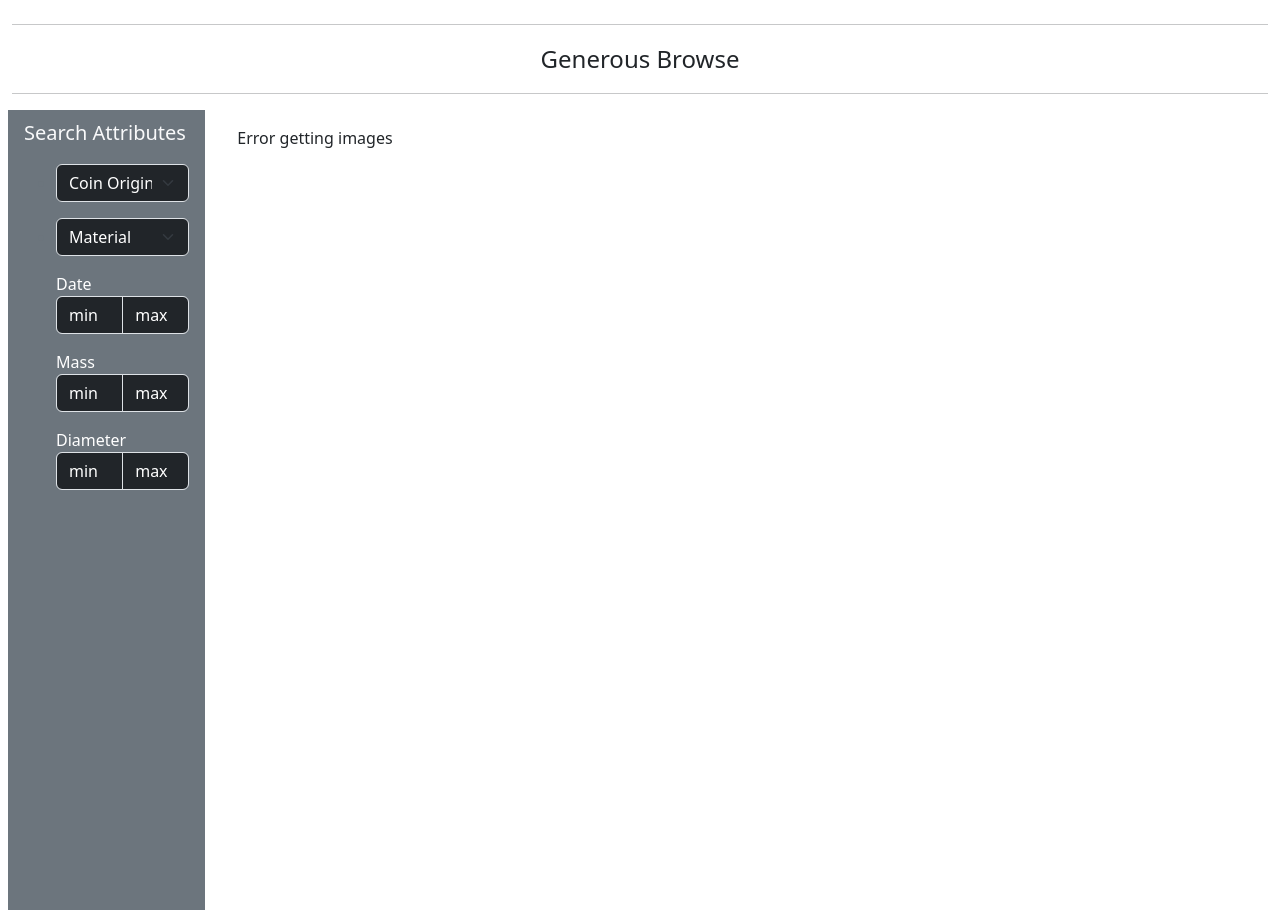
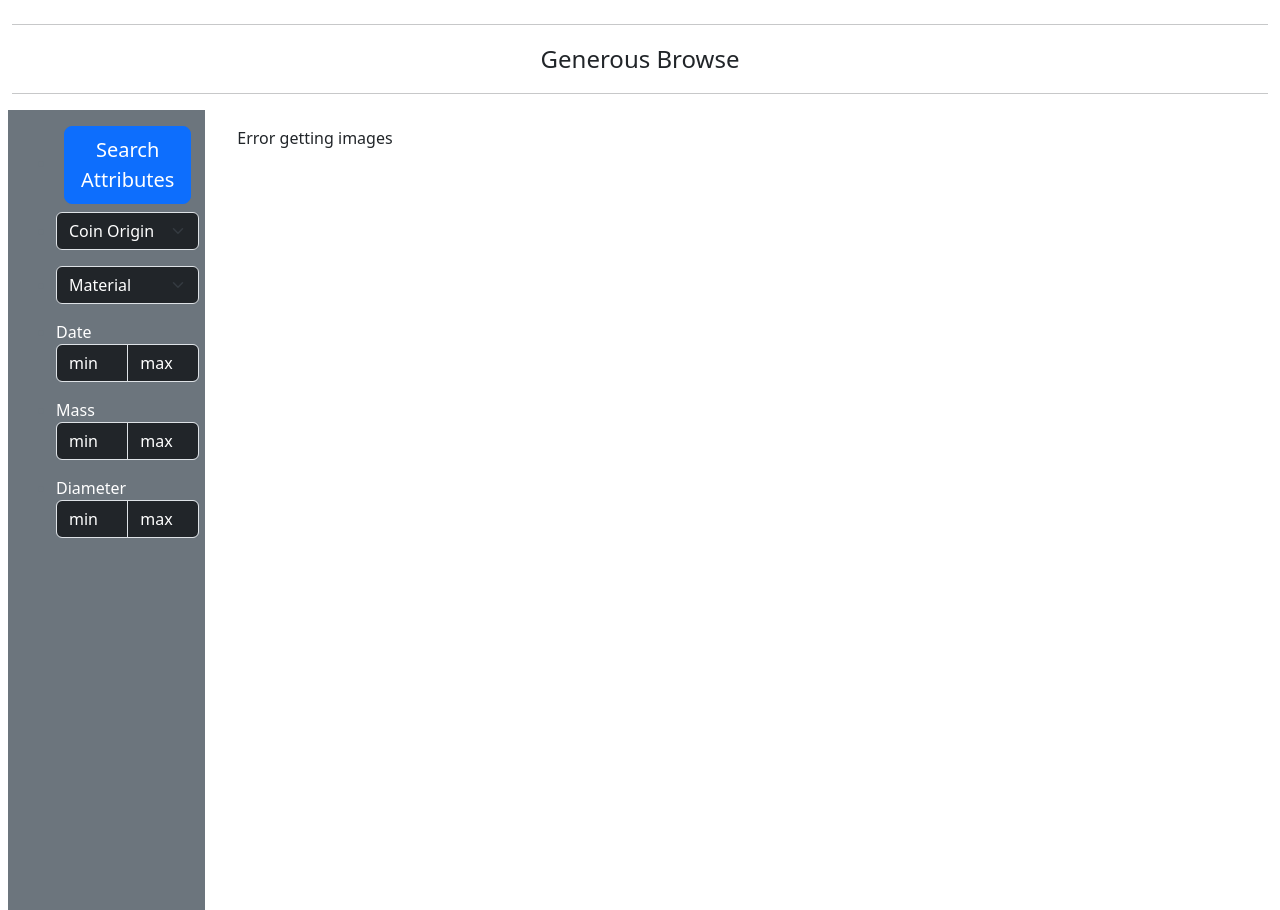
Before and after one commit to Soskh2/Digital-Humanities-Coins, a Django app: template mysite/coins/templates/coins/index.html in a window 1280 px wide. Shown: the part 73-983 px from the top of the page. Run offline with Django 4.2, Linux system fonts and the light colour scheme; the template is opened without the code that fills it, so the values that code supplies are empty.

Commit message:
Add search button

```diff
--- a/mysite/coins/templates/coins/index.html
+++ b/mysite/coins/templates/coins/index.html
@@ -42,12 +42,12 @@
     <div class="row flex-nowrap">
         <div class="col-auto col-md-3 col-xl-2 px-sm-2 px-0">
             <div class="d-flex flex-column align-items-center align-items-sm-start px-3 pt-2 text-secondary min-vh-100 bg-secondary">
-                <a href="/" class="d-flex align-items-center pb-3 mb-md-0 me-md-auto text-decoration-none">
-                    <span class="fs-5 d-none d-sm-inline text-light">Search Attributes</span>
-                </a>
                 <form action="#" method="post">
                   {% csrf_token %}
                   <ul class="flex-column mb-sm-auto mb-0 align-items-center align-items-sm-start">
+                    <li class="p-2">
+                      <button type="submit" class="btn btn-primary btn-lg">Search Attributes</button>
+                    </li>
                       <li>
                         <select name="query" class="form-select form-select mb-3 bg-dark text-white" aria-label=".form-select example">
                           <option selected>Coin Origin</option>
@@ -63,22 +63,28 @@
                             <option value="{{ material }}">{{ material}}</option>
                           {% endfor %}
                         </select>
-                        </li>
+                      </li>
+                      <li>
                         <label class="text-white">Date</label>
                         <div class="input-group mb-3">
                           <input class="form-control bg-dark text-white" type="input" placeholder="min" name="date">
                           <input class="form-control bg-dark text-white" type="input" placeholder="max" name="date">
                         </div>
+                      </li>
+                      <li>
                         <label class="text-white">Mass</label>
                         <div class="input-group mb-3">
                           <input class="form-control bg-dark text-white" type="input" placeholder="min" name="mass">
                           <input class="form-control bg-dark text-white" type="input" placeholder="max" name="mass">
                         </div>
+                      </li>
+                      <li>
                         <label class="text-white">Diameter</label>
                         <div class="input-group mb-3">
                           <input class="form-control bg-dark text-white" type="input" placeholder="min " name="diameter">
                           <input class="form-control bg-dark text-white" type="input" placeholder="max" name="diameter">
                         </div>
+                      </li>
                   </ul>
                 </form>
             </div>
```
